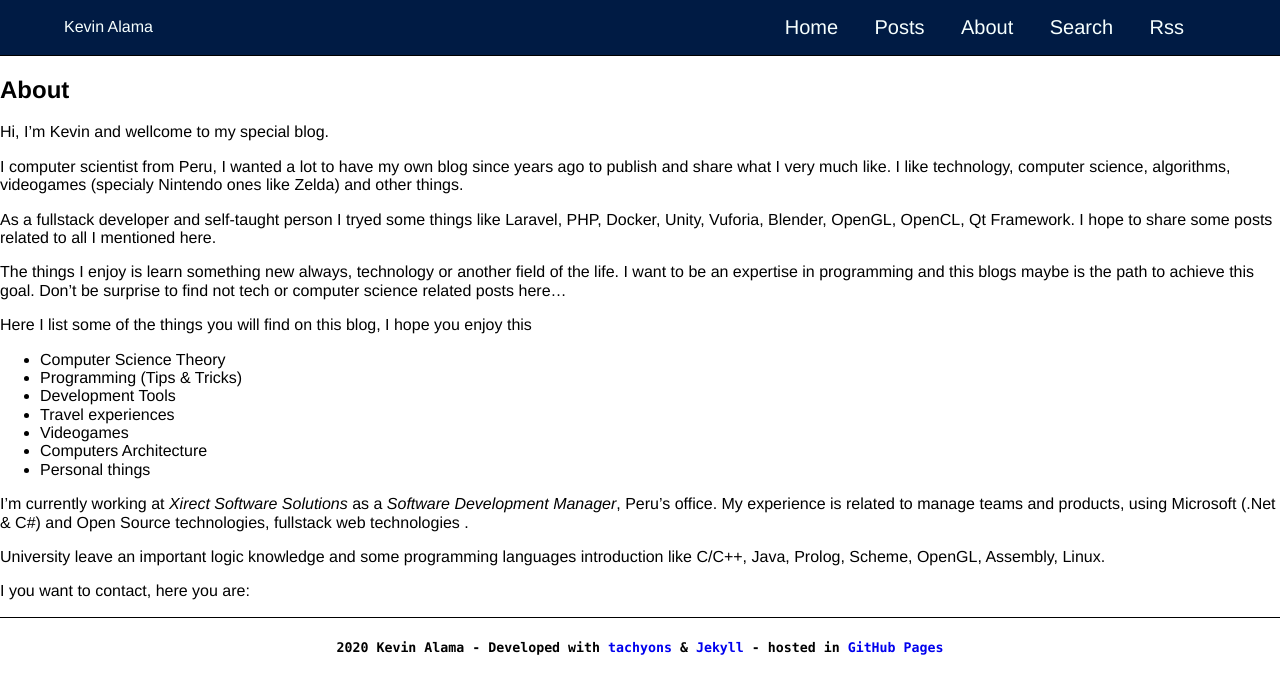
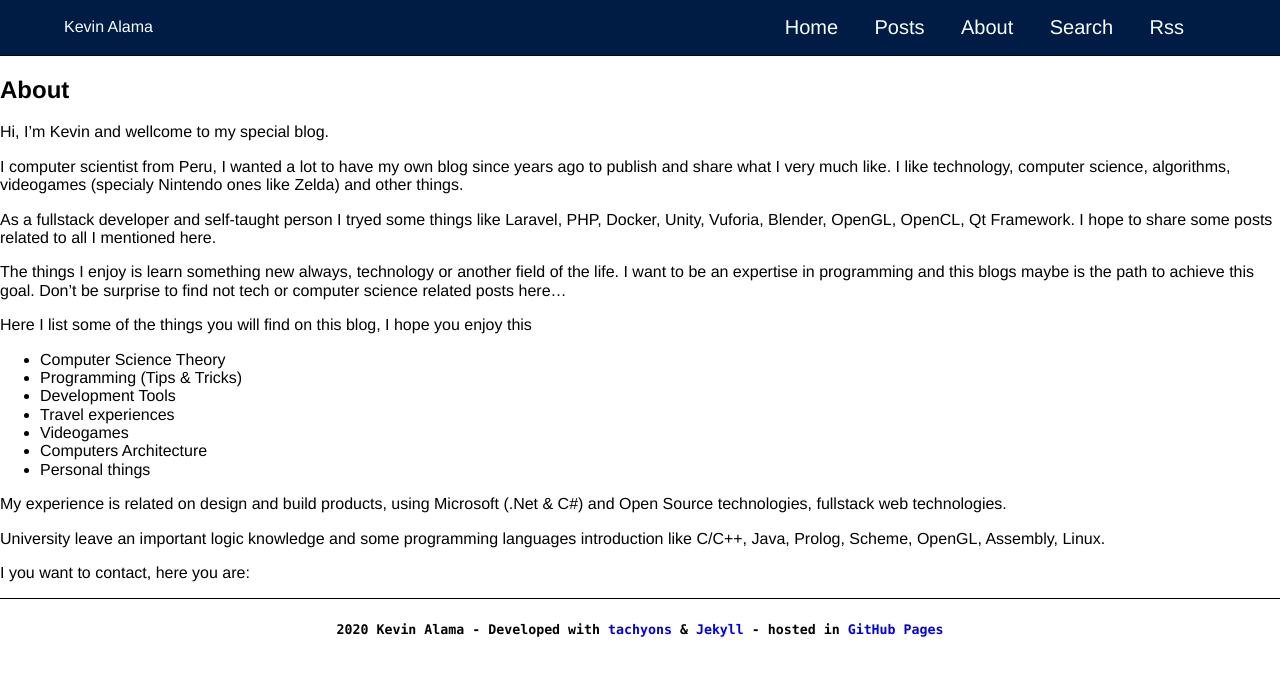
Before and after one commit to aldriguz/aldriguz.github.io, a Jekyll site: the page built from _pages/about.md, in a window 1280 px wide. Shown: the top 694 px of the page. Built offline with Jekyll 4.4.1, drawn with Linux system fonts in a browser that asks for light colours.

Commit message:
update job status

```diff
--- a/_pages/about.md
+++ b/_pages/about.md
@@ -21,7 +21,7 @@ Here I list some of the things you will find on this blog, I hope you enjoy this
 - Computers Architecture
 - Personal things
 
-I'm currently working at *Xirect Software Solutions* as a *Software Development Manager*, Peru's office. My experience is related to manage teams and products, using Microsoft (.Net & C#) and Open Source technologies, fullstack web technologies .
+My experience is related on design and build products, using Microsoft (.Net & C#) and Open Source technologies, fullstack web technologies.
 
 University leave an important logic knowledge and some programming languages introduction like C/C++, Java, Prolog, Scheme, OpenGL, Assembly, Linux.
 
```
